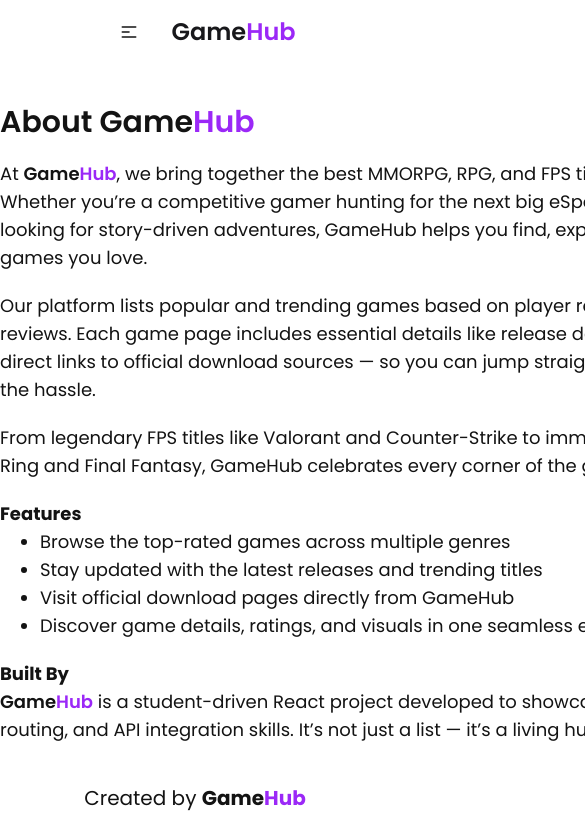
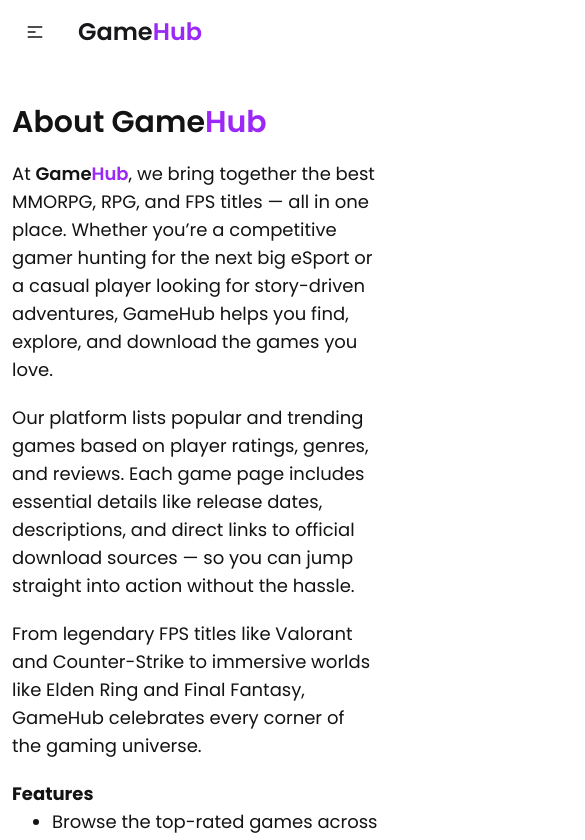
Before and after one commit to MdFoysalHossain/GameHub-Assignment9-ReactApp, a React app: page /About in a window 390 px wide. Shown: the top 840 px of the page, 585 px wide, since content can reach past the window. Built offline with nearby package versions, Linux system fonts and the light colour scheme; no server answers; the HTML template or start-up script is replaced by a standard one.

Commit message:
Navbar and About Us Page => Responsive Added

```diff
--- a/src/Components/Components/AboutUs/AboutUs.jsx
+++ b/src/Components/Components/AboutUs/AboutUs.jsx
@@ -1,9 +1,9 @@
 import React from 'react';
 
 const AboutUs = () => {
-    const webTitle = <><p className='inline font-semibold'>Game<span className='text-primary'>Hub</span></p></>
+    const webTitle = <><span className='inline font-semibold'>Game<span className='text-primary'>Hub</span></span></>
     return (
-        <div className='w-[800px] mx-auto'>
+        <div className='max-w-[800px] px-3 mx-auto'>
             <h2 className='text-3xl font-semibold text-left mt-10'>About  {webTitle}</h2>
 
             <div className="text-left text-lg flex flex-col gap-5 mt-5">
--- a/src/Components/Public/Navbar.jsx
+++ b/src/Components/Public/Navbar.jsx
@@ -30,7 +30,7 @@
     </>
 
     return (
-        <div className="navbar justify-center items-center">
+        <div className="navbar ">
             <div className="navbar-start">
                 <div className="dropdown">
                     <div tabIndex={0} role="button" className="btn btn-ghost lg:hidden">
```
